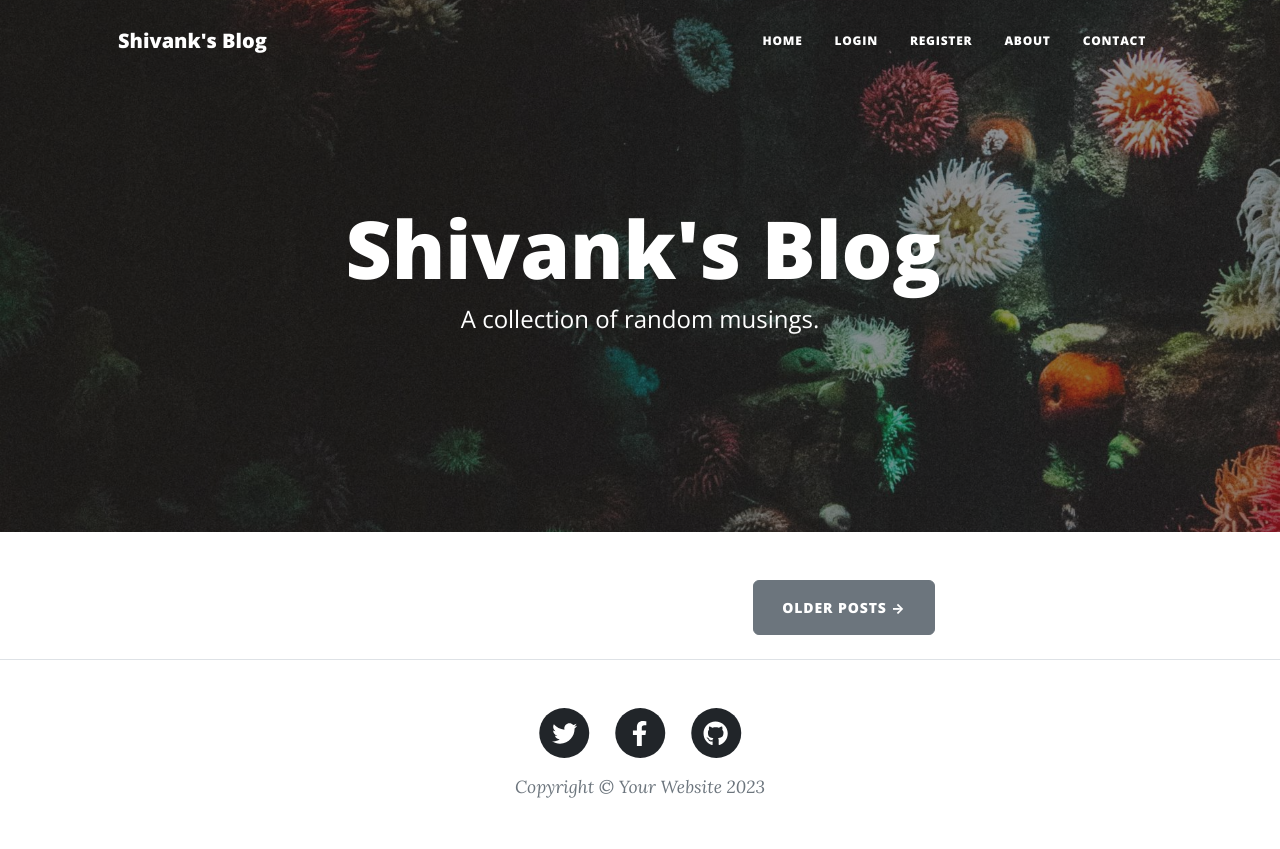
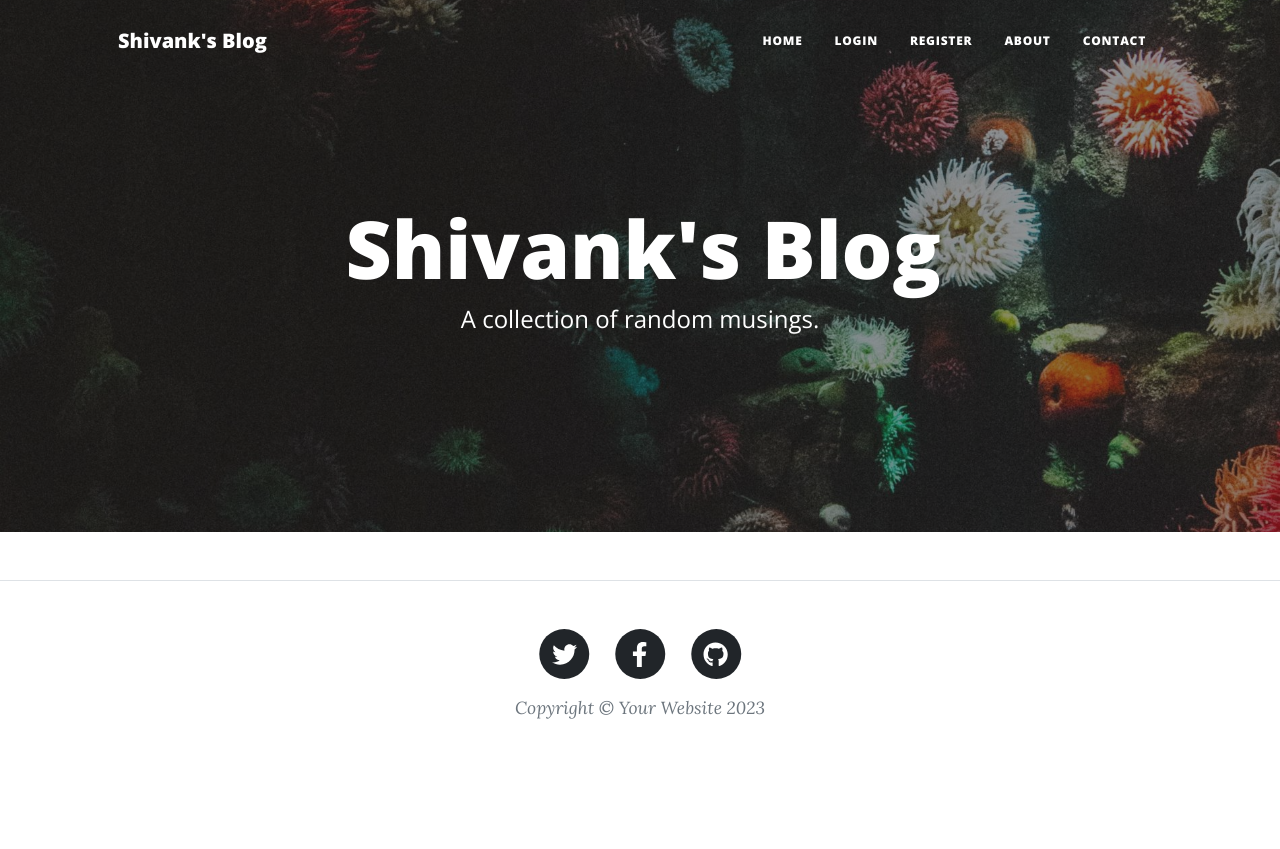
Before and after one commit to Shivank-Singh07/Blog-Website, a Flask app: page / in a window 1280 px wide. After the commit the page ends 719 px from the top, so only its background shows below. Run offline with Flask 3, Linux system fonts and the light colour scheme; data that the repository does not hold is empty; some libraries are stand-ins or nearby versions.

Commit message:
The Final BlogSpot Project

```diff
--- a/templates/index.html
+++ b/templates/index.html
@@ -55,9 +55,6 @@
       {% endif %}
 
       <!-- Pager-->
-      <div class="d-flex justify-content-end mb-4">
-        <a class="btn btn-secondary text-uppercase" href="#!">Older Posts →</a>
-      </div>
     </div>
   </div>
 </div>
```
